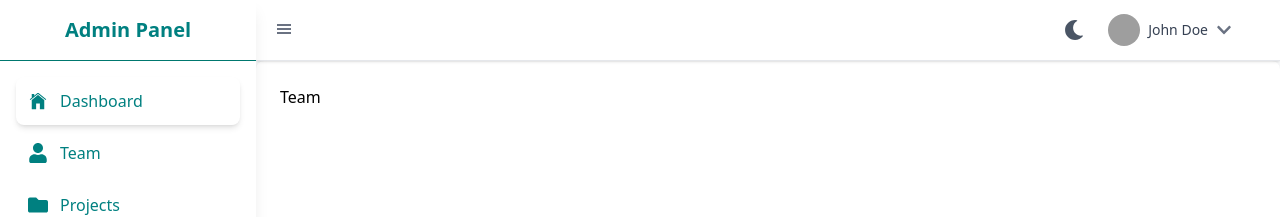
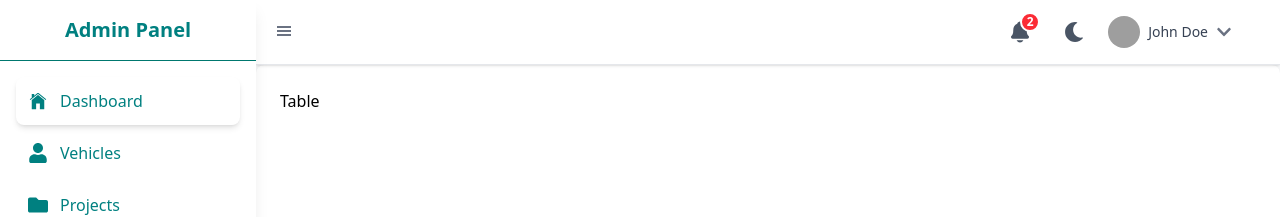
Before and after one commit to aneetan/Admin-Dashboard, a React (Vite) app in the folder Dashboard/: page /team in a window 1280 px wide. Shown: the top 217 px of the page. Built offline with nearby package versions, Linux system fonts and the light colour scheme; grey boxes are pictures that could not be loaded.

Commit message:
Added notifications section

```diff
--- a/Dashboard/src/App.tsx
+++ b/Dashboard/src/App.tsx
@@ -1,7 +1,8 @@
 import './App.css'
-import {BrowserRouter, Navigate, Route, Routes} from "react-router"
+import {BrowserRouter, Route, Routes} from "react-router"
 import AdminLayout from './pages/AdminLayout'
 import Theme from './pages/Theme'
+import UserTable from './pages/UserTable'
 
 function App() {
   return (
@@ -10,11 +11,10 @@ function App() {
         <Routes>
           <Route path='/' element={<AdminLayout/>}>
             <Route path="/dashboard" element={<Theme/>} />
-            <Route path="/team" element={<div> Team </div>} />
+            <Route path="/team" element={<UserTable/>} />
             <Route path="/projects" element={<div> Project</div>} />
             <Route path="/calendar" element={<div> Calendar </div>} />
             <Route path="/reports" element={<div> Report </div>} />
-
           </Route>
         </Routes>
        </BrowserRouter>
--- a/Dashboard/src/components/CustomSidebar.tsx
+++ b/Dashboard/src/components/CustomSidebar.tsx
@@ -15,11 +15,10 @@ interface NavLinkItems {
 
 const CustomSidebar = ({ collapsed }: Props) => {
     const [activeItem, setActiveItem] = useState<string>("Dashboard");
-    const location = useLocation();
 
     const navItems: NavLinkItems[] = [
         { name: 'Dashboard', icon: IoIosHome, path: '/dashboard' },
-        { name: 'Team', icon: FaUser, path: '/team' },
+        { name: 'Vehicles', icon: FaUser, path: '/team' },
         { name: 'Projects', icon: FaFolder, path: '/projects' },
         { name: 'Calendar', icon: FaCalendar, path: '/calendar' },
         { name: 'Reports', icon: FaChartLine, path: '/reports' },
--- a/Dashboard/src/components/Header.tsx
+++ b/Dashboard/src/components/Header.tsx
@@ -3,6 +3,7 @@ import { FaChevronDown, FaMoon, FaSun, FaUser } from 'react-icons/fa';
 import { MdLogout, MdOutlineSettings } from "react-icons/md";
 import { GiHamburgerMenu } from "react-icons/gi";
 import useThemeStore from '../zustand/themeStore';
+import Notifications from './Notifications';
 
 interface HeaderProps {
   toggleSidebar: () => void;
@@ -47,7 +48,8 @@ const Header = ({toggleSidebar, sidebarCollapsed}: HeaderProps) => {
             </button>
         </div>
         <div className="flex items-center space-x-4 pr-8">
-          {/* Dark mode toggle */}
+          <Notifications/>
+
           <button
             onClick={toggleTheme}
             className="p-2 rounded-full hover:bg-gray-100 dark:hover:bg-gray-700 text-gray-600 dark:text-gray-300"
--- /dev/null
+++ b/Dashboard/src/components/Notifications.tsx
@@ -0,0 +1,141 @@
+import React, { useState } from 'react';
+import { IoNotifications, IoNotificationsOutline } from "react-icons/io5";
+
+interface NotificationProps {
+    id: number;
+    user: string;
+    message: string;
+    time: string;
+    profile: string;
+    read: boolean;
+}
+
+const Notifications = () => {
+    const [notificationOpen, setNotificationOpen] = useState<boolean>(false);
+    const [notifications, setNotifications] = useState<NotificationProps[]>([
+        {
+            id: 1,
+            user: 'John Doe',
+            message: 'Liked your post',
+            time: '2 mins ago',
+            profile: 'https://randomuser.me/api/portraits/men/1.jpg',
+            read: false
+        },
+        {
+            id: 2,
+            user: 'Jane Smith',
+            message: 'Commented on your photo',
+            time: '1 hour ago',
+            profile: 'https://randomuser.me/api/portraits/women/1.jpg',
+            read: false
+        },
+        {
+            id: 3,
+            user: 'Mike Johnson',
+            message: 'Shared your article',
+            time: '3 days ago',
+            profile: 'https://randomuser.me/api/portraits/men/2.jpg',
+            read: true
+        }
+    ]);
+
+    const toggleNotifications = () => {
+        setNotificationOpen(!notificationOpen);
+        if (!notificationOpen) {
+            setNotifications(notifications.map(notification => ({
+                ...notification,
+                read: true
+            })));
+        }
+    };
+
+    const unreadCount = notifications.filter(n => n.read === false).length;
+
+    return (
+        <div className="relative">
+            <button
+                onClick={toggleNotifications}
+                className="p-2 rounded-full hover:bg-gray-100 dark:hover:bg-gray-700 text-gray-600 dark:text-gray-300 cursor-pointer relative"
+                aria-label="Notifications"
+            >
+                    <IoNotifications className="w-6 h-6" />
+
+                {unreadCount > 0 && (
+                    <div className="absolute top-0 right-0 w-5 h-5 bg-red-500 border-2 border-white dark:border-gray-800 rounded-full flex items-center justify-center">
+                        <span className="text-xs font-bold text-white">
+                            {unreadCount}
+                        </span>
+                    </div>
+                )}
+            </button>
+
+            {notificationOpen && (
+                <div className="absolute right-0 mt-2 w-80 bg-white dark:bg-gray-800 rounded-md shadow-lg py-1 z-50 border border-gray-200 dark:border-gray-700">
+                    <div className="px-4 py-2 border-b border-gray-200 dark:border-gray-700 flex justify-between items-center">
+                        <h3 className="font-medium text-gray-900 dark:text-white">Notifications</h3>
+                        {notifications.length > 0 && (
+                            <button
+                                className="text-xs text-blue-600 dark:text-blue-400 hover:underline"
+                                onClick={() => setNotifications([])}
+                            >
+                                Clear all
+                            </button>
+                        )}
+                    </div>
+
+                    {notifications.length > 0 ? (
+                        <div className="divide-y divide-gray-200 dark:divide-gray-700 max-h-96 overflow-y-auto">
+                            {notifications.map(notification => (
+                                <div
+                                    key={notification.id}
+                                    className={`px-4 py-3 hover:bg-gray-50 dark:hover:bg-gray-700 ${!notification.read ? 'bg-blue-50 dark:bg-blue-900/20' : ''}`}
+                                >
+                                    <div className="flex items-start">
+                                        <img
+                                            src={notification.profile}
+                                            alt={notification.user}
+                                            className="w-10 h-10 rounded-full mr-3 object-cover"
+                                        />
+                                        <div className="flex-1 min-w-0">
+                                            <p className="text-sm font-medium text-gray-900 dark:text-white">
+                                                {notification.user}
+                                            </p>
+                                            <p className="text-sm text-gray-600 dark:text-gray-300">
+                                                {notification.message}
+                                            </p>
+                                            <p className="text-xs text-gray-400 dark:text-gray-500 mt-1">
+                                                {notification.time}
+                                            </p>
+                                        </div>
+                                        {!notification.read && (
+                                            <div className="ml-2">
+                                                <span className="h-2 w-2 rounded-full bg-blue-500 inline-block"></span>
+                                            </div>
+                                        )}
+                                    </div>
+                                </div>
+                            ))}
+                        </div>
+                    ) : (
+                        <div className="py-4 text-center">
+                            <p className="text-gray-500 dark:text-gray-400">No new notifications</p>
+                        </div>
+                    )}
+
+                    {notifications.length > 0 && (
+                        <div className="px-4 py-2 border-t border-gray-200 dark:border-gray-700 text-center">
+                            <a
+                                href="#"
+                                className="text-sm font-medium text-blue-600 dark:text-blue-400 hover:underline"
+                            >
+                                View all notifications
+                            </a>
+                        </div>
+                    )}
+                </div>
+            )}
+        </div>
+    );
+};
+
+export default Notifications;
--- /dev/null
+++ b/Dashboard/src/pages/UserTable.tsx
@@ -0,0 +1,11 @@
+import React from 'react'
+
+const UserTable = () => {
+  return (
+    <>
+    Table
+    </>
+  )
+}
+
+export default UserTable
```
